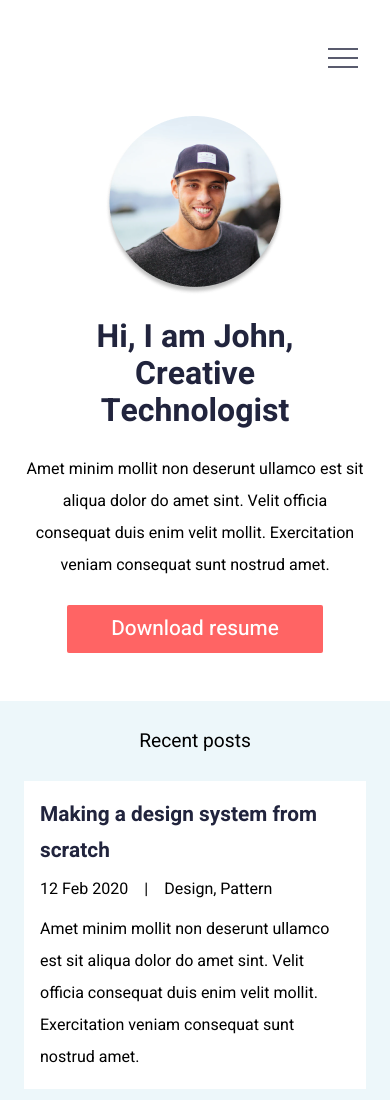
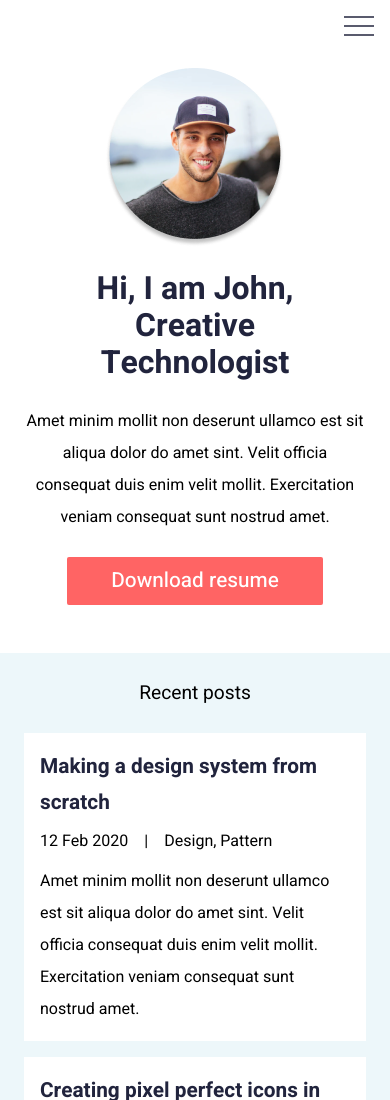
Before and after one commit to ConnieConnie1/Webportfolio-lavorodigruppo, a plain HTML site: page index.html in a window 390 px wide. Shown: the top 1100 px of the page. Drawn offline with Linux system fonts and the light colour scheme.

Commit message:
media query

```diff
--- a/style.css
+++ b/style.css
@@ -16,11 +16,8 @@
 nav {
     display: flex;
     justify-content: end;
-    margin: 2rem 2rem;
-    position: sticky;
-    top: 0;
-    background-color: white;
-    padding: 1rem 0;
+    margin: 1rem;
+    margin-bottom: 2rem;
 }
 
 nav ul {
```
